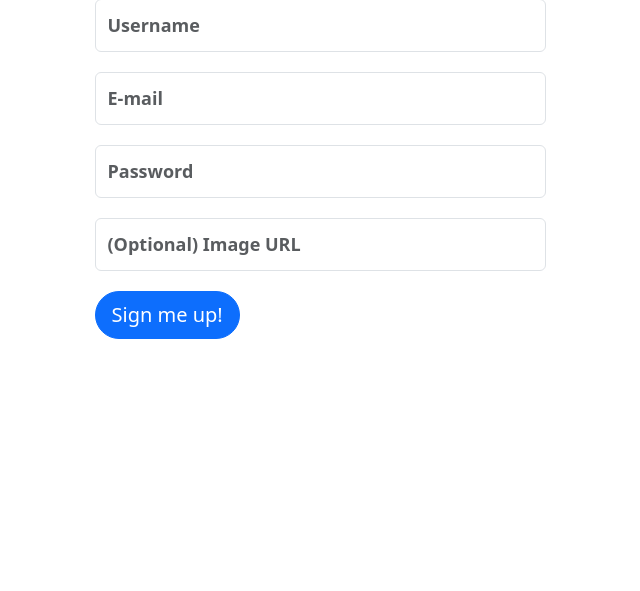
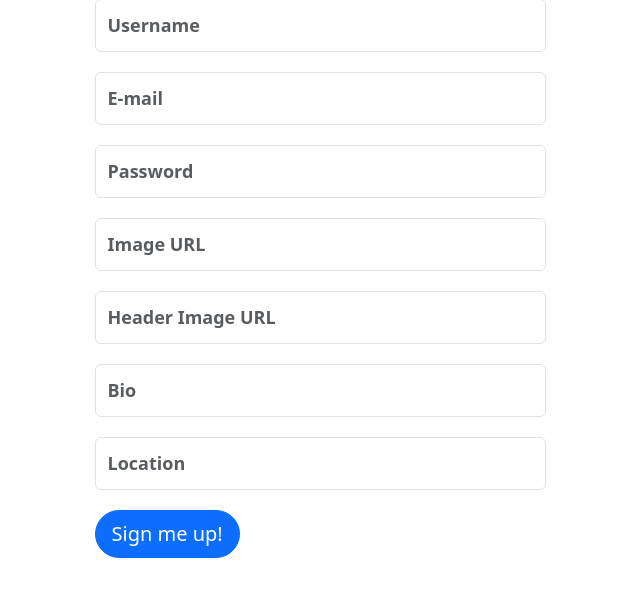
Before and after one commit to floydferrer/Twitter-Clone, a Flask app: page /signup in a window 1280 px wide. Shown: the part 209-800 px from the top of the page, without its empty margins (320-960 px from the left). Run offline with Flask 3, Linux system fonts and the light colour scheme; some libraries are stand-ins or nearby versions.

Commit message:
completed part one

```diff
--- a/app.py
+++ b/app.py
@@ -4,7 +4,7 @@ from flask import Flask, render_template, request, flash, redirect, session, g
 from flask_debugtoolbar import DebugToolbarExtension
 from sqlalchemy.exc import IntegrityError
 
-from forms import UserAddForm, LoginForm, MessageForm
+from forms import UserAddForm, UserEditForm, LoginForm, MessageForm
 from models import db, connect_db, User, Message
 
 CURR_USER_KEY = "curr_user"
@@ -20,7 +20,7 @@ app.app_context().push()
 
 app.config['SQLALCHEMY_TRACK_MODIFICATIONS'] = False
 app.config['SQLALCHEMY_ECHO'] = False
-app.config['DEBUG_TB_INTERCEPT_REDIRECTS'] = True
+app.config['DEBUG_TB_INTERCEPT_REDIRECTS'] = False
 app.config['SECRET_KEY'] = os.environ.get('SECRET_KEY', "it's a secret")
 toolbar = DebugToolbarExtension(app)
 
@@ -53,8 +53,7 @@ def do_logout():
 
     if CURR_USER_KEY in session:
         del session[CURR_USER_KEY]
-        flash('Successfully logged out!', 'success')
-    return render_template('/users/login.html')
+
 
 @app.route('/signup', methods=["GET", "POST"])
 def signup():
@@ -116,7 +115,9 @@ def login():
 def logout():
     """Handle logout of user."""
 
-    # IMPLEMENT THIS
+    do_logout()
+    flash('Successfully logged out!', 'success')
+    return redirect('/login')
 
 
 ##############################################################################
@@ -213,8 +214,28 @@ def stop_following(follow_id):
 @app.route('/users/profile', methods=["GET", "POST"])
 def profile():
     """Update profile for current user."""
+    if CURR_USER_KEY in session:
+        user = User.query.get_or_404(session[CURR_USER_KEY])
+        form = UserEditForm(obj=user)
+        if form.validate_on_submit():
+            user = User.authenticate(user.username,
+                                 form.password.data)
+            if user:
+                user.image_url = form.image_url.data
+                user.header_image_url = form.header_image_url.data
+                user.bio = form.bio.data
+                user.location = form.location.data
+                db.session.add(user)
+                db.session.commit()
+                flash(f'Updated profile of {user.username}', 'success')
+                return redirect(f'/users/{user.id}')
+            flash('Incorrect password!', 'danger')
+            return render_template('/users/edit.html', form=form)
+        else:
+            return render_template('/users/edit.html', form=form, user=user)
+    flash('Must be logged in', 'warning')
+    return redirect('/login')
 
-    # IMPLEMENT THIS
 
 
 @app.route('/users/delete', methods=["POST"])
@@ -295,8 +316,10 @@ def homepage():
     """
 
     if g.user:
+        following_ids = [f.id for f in g.user.following] + [g.user.id]
         messages = (Message
                     .query
+                    .filter(Message.user_id.in_(following_ids))
                     .order_by(Message.timestamp.desc())
                     .limit(100)
                     .all())
--- a/forms.py
+++ b/forms.py
@@ -1,5 +1,5 @@
 from flask_wtf import FlaskForm
-from wtforms import StringField, PasswordField, TextAreaField
+from wtforms import StringField, PasswordField, TextAreaField, EmailField
 from wtforms.validators import DataRequired, Email, Length
 
 
@@ -13,9 +13,22 @@ class UserAddForm(FlaskForm):
     """Form for adding users."""
 
     username = StringField('Username', validators=[DataRequired()])
-    email = StringField('E-mail', validators=[DataRequired(), Email()])
+    email = EmailField('E-mail', validators=[DataRequired(), Email()])
+    password = PasswordField('Password', validators=[Length(min=6)])
+    image_url = StringField('Image URL')
+    header_image_url = StringField('Header Image URL')
+    bio = StringField('Bio')
+    location = StringField('Location')
+
+
+class UserEditForm(FlaskForm):
+    """Form for editing user profile."""
+
     password = PasswordField('Password', validators=[Length(min=6)])
     image_url = StringField('(Optional) Image URL')
+    header_image_url = StringField('(Optional) Header Image URL')
+    bio = StringField('(Optional) Bio')
+    location = StringField('(Optional) Location')
 
 
 class LoginForm(FlaskForm):
--- a/models.py
+++ b/models.py
@@ -84,10 +84,12 @@ class User(db.Model):
 
     bio = db.Column(
         db.Text,
+        default='No bio available'
     )
 
     location = db.Column(
         db.Text,
+        default='Earth, Milky Way'
     )
 
     password = db.Column(
--- a/requirements.txt
+++ b/requirements.txt
@@ -6,6 +6,8 @@ blinker==1.7.0
 cffi==1.16.0
 click==8.1.7
 decorator==5.1.1
+dnspython==2.6.1
+email_validator==2.1.1
 exceptiongroup==1.2.0
 executing==2.0.1
 Faker==24.0.0
@@ -15,6 +17,7 @@ Flask-DebugToolbar==0.14.1
 Flask-SQLAlchemy==3.1.1
 Flask-WTF==1.2.1
 greenlet==3.0.3
+idna==3.6
 ipython==8.22.2
 ipython-genutils==0.2.0
 itsdangerous==2.1.2
--- a/templates/users/detail.html
+++ b/templates/users/detail.html
@@ -2,7 +2,7 @@
 
 {% block content %}
 
-<div id="warbler-hero" class="full-width"></div>
+<div id="warbler-hero" class="full-width"><img src="{{ user.header_image_url }}" alt="Header image for {{ user.username }}" id="profile-image"></div>
 <img src="{{ user.image_url }}" alt="Image for {{ user.username }}" id="profile-avatar">
 <div class="row full-width">
   <div class="container">
@@ -58,8 +58,8 @@
 <div class="row">
   <div class="col-sm-3">
     <h4 id="sidebar-username">@{{ user.username }}</h4>
-    <p>BIO HERE</p>
-    <p class="user-location"><span class="fa fa-map-marker"></span>LOCATION HERE</p>
+    <p>{{user.bio}}</p>
+    <p class="user-location"><span class="fa fa-map-marker"></span>{{user.location}}</p>
   </div>
 
   {% block user_details %}
--- a/templates/users/edit.html
+++ b/templates/users/edit.html
@@ -12,7 +12,7 @@
           {% for error in field.errors %}
             <span class="text-danger">{{ error }}</span>
           {% endfor %}
-          {{ field(placeholder=field.label.text, class="form-control") }}
+          {{ field.label }} {{ field(placeholder=field.label.text, class="form-control") }}
         {% endfor %}
 
         <p>To confirm changes, enter your password:</p>
@@ -27,7 +27,7 @@
 
         <div class="edit-btn-area">
           <button class="btn btn-success">Edit this user!</button>
-          <a href="/users/{{ user_id }}" class="btn btn-outline-secondary">Cancel</a>
+          <a href="/users/{{ user.id }}" class="btn btn-outline-secondary">Cancel</a>
         </div>
       </form>
     </div>
--- a/templates/users/followers.html
+++ b/templates/users/followers.html
@@ -30,7 +30,7 @@
                 {% endif %}
 
               </div>
-              <p class="card-bio">BIO HERE</p>
+              <p class="card-bio">{{follower.bio}}</p>
             </div>
           </div>
         </div>
--- a/templates/users/following.html
+++ b/templates/users/following.html
@@ -28,7 +28,7 @@
                 {% endif %}
 
               </div>
-              <p class="card-bio">BIO HERE</p>
+              <p class="card-bio">{{followed_user.bio}}</p>
             </div>
           </div>
         </div>
```
